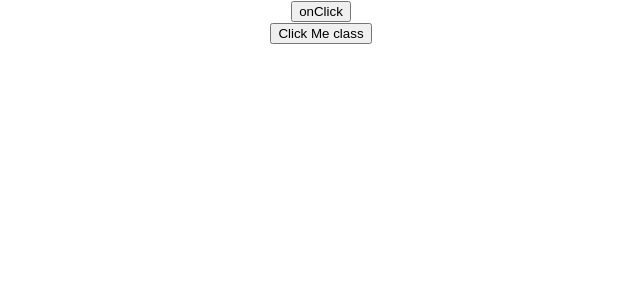
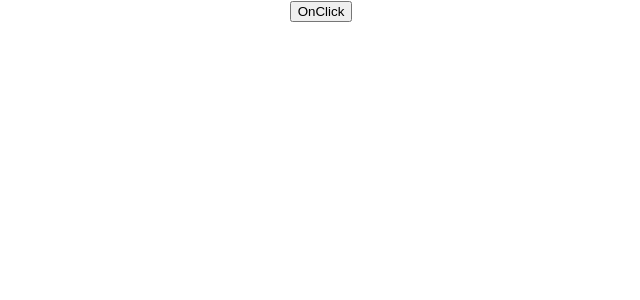
Before and after one commit to Harshal-Patil/reactlearn, a React (Create React App) app: page / in a window 1280 px wide. Shown: the top 300 px of the page, without its empty margins (319-959 px from the left). Built offline with nearby package versions, Linux system fonts and the light colour scheme.

Commit message:
binding Event

```diff
--- a/src/App.js
+++ b/src/App.js
@@ -6,6 +6,7 @@
 import Counter from './components/Counter';
 import FunctionClick from './components/FunctionClick';
 import ClassClick from './components/ClassClick';
+import EventBind from './components/EventBind';
 
 function App() {
   return (
@@ -17,9 +18,10 @@
       <Welcome name="potter"/>
   <Welcome name="wisely"/>
       <Message/>
-      <Counter/>*/}
+      <Counter/>
       <FunctionClick/>
-      <ClassClick/>
+      <ClassClick/>*/}
+      <EventBind/>
 
     </div>
   );
--- /dev/null
+++ b/src/components/EventBind.js
@@ -0,0 +1,27 @@
+import React, { Component } from 'react'
+
+export class EventBind extends Component {
+    constructor(props) {
+        super(props)
+
+        this.state = {
+             message:'Hello'
+        }
+    }
+    clickHandler(){
+       this.setState({
+           message:'GoodBye'
+       })
+       console.log(this)
+    }
+
+    render() {
+        return (
+            <div>
+                <button onClick={this.clickHandler.bind(this)}>OnClick</button>
+            </div>
+        )
+    }
+}
+
+export default EventBind
```
